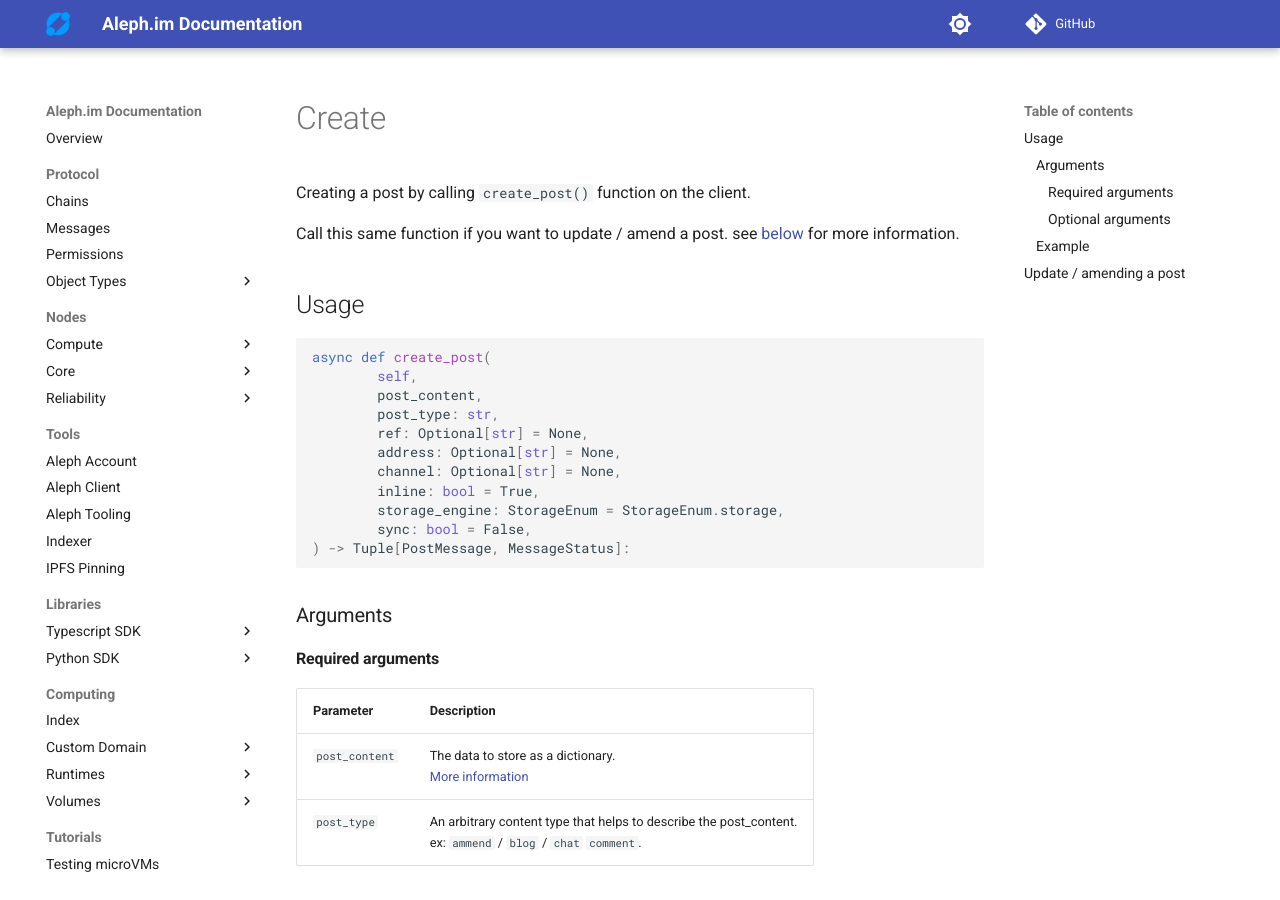
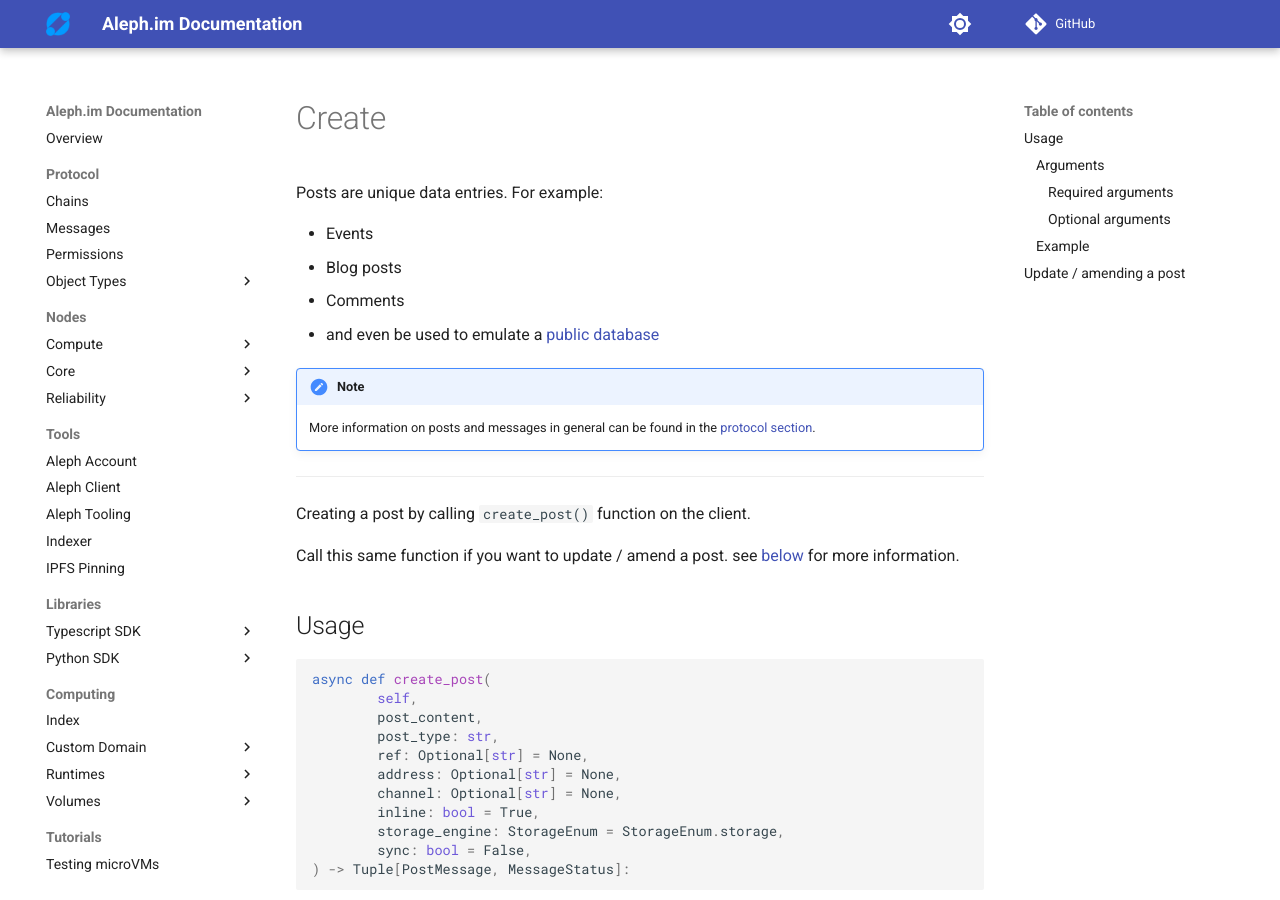
Before and after one commit to aleph-im/aleph-docs, an MkDocs documentation site: the page built from docs/libraries/python-sdk/Posts/create.md, in a window 1280 px wide and 900 px high. Built offline with MkDocs 1.6.1 and Material for MkDocs 9.7.7, drawn with Linux system fonts in a browser that asks for light colours; comment, search, counter and statistics services are not loaded.

Commit message:
Doc: missing introduction

```diff
--- a/docs/libraries/python-sdk/Posts/create.md
+++ b/docs/libraries/python-sdk/Posts/create.md
@@ -1,3 +1,17 @@
+Posts are unique data entries. For example:
+
+- Events
+- Blog posts
+- Comments
+- and even be used to emulate a [public database](https://github.com/aleph-im/active-record-sdk)
+
+!!! note
+
+    More information on posts and messages in general can be found in the
+    [protocol section](../../protocol/messages.md).
+
+---
+
 Creating a post by calling `create_post()` function on the client.
 
 Call this same function if you want to update / amend a post. see [below](#update-amending-a-post) for more information.
```
Also changed, not shown: docs/libraries/python-sdk/Posts/Introduction.md (deleted), docs/libraries/python-sdk/Posts/query.md (added), docs/libraries/python-sdk/forget.md (added).
